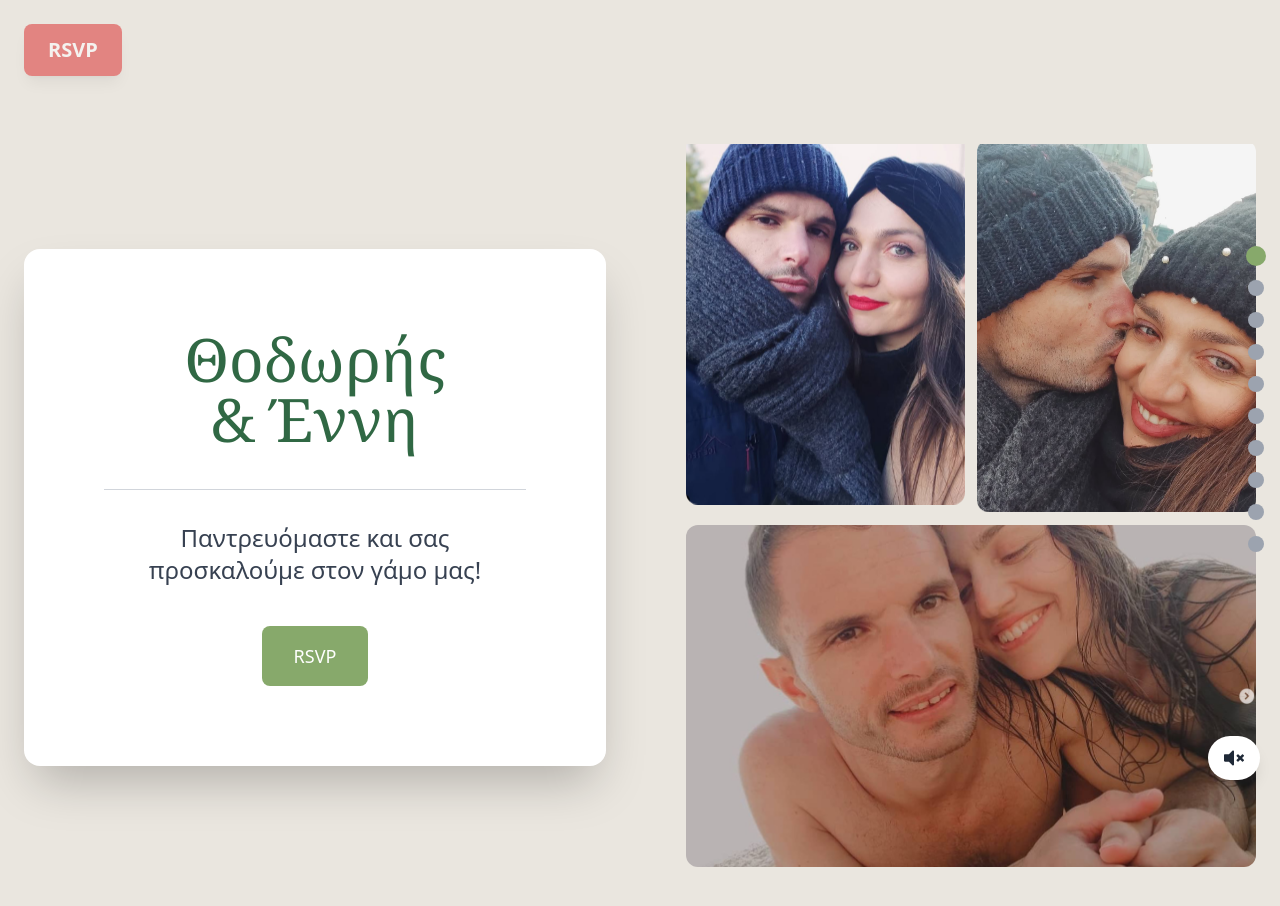
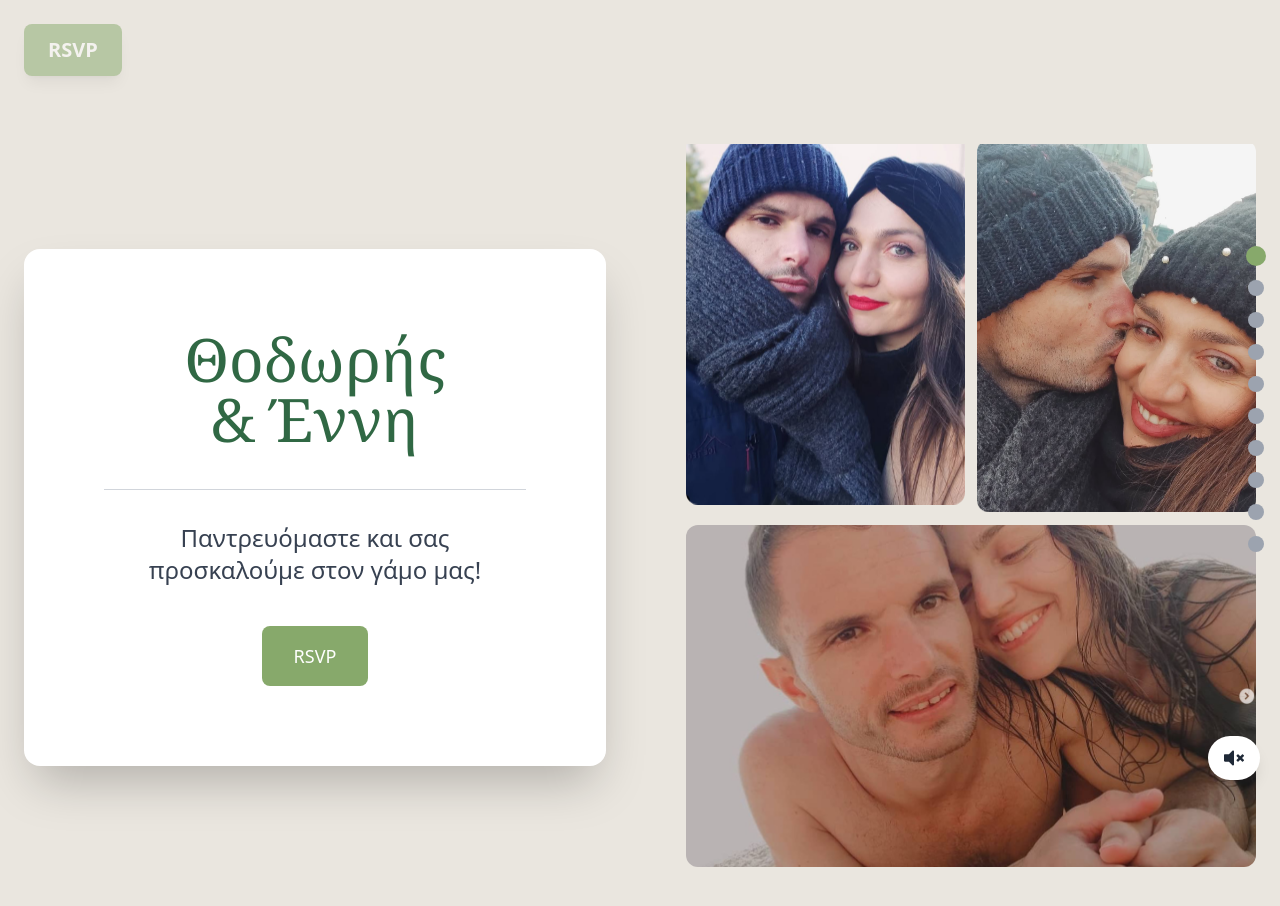
Before and after one commit to kostasmath23/polka-dot-invite, a React (Vite) app: page / in a window 1280 px wide. Shown: the top 906 px of the page. Built offline with nearby package versions, Linux system fonts and the light colour scheme.

Commit message:
Add files via upload

```diff
--- a/src/App.jsx
+++ b/src/App.jsx
@@ -22,7 +22,7 @@ export default function App() {
       {/* ΠΑΓΙΟ RSVP ΚΟΥΜΠΙ */}
       <a
         href="#rsvp"
-        className="fixed top-6 left-6 z-50 bg-red-600 hover:bg-red-700 text-white px-6 py-3 rounded-lg shadow-lg text-xl font-bold animate-pulse"
+        className="fixed top-6 left-6 z-50 bg-[#87A96B] hover:bg-[#87A96B] text-white px-6 py-3 rounded-lg shadow-lg text-xl font-bold animate-pulse"
       >
         RSVP
       </a>
```
